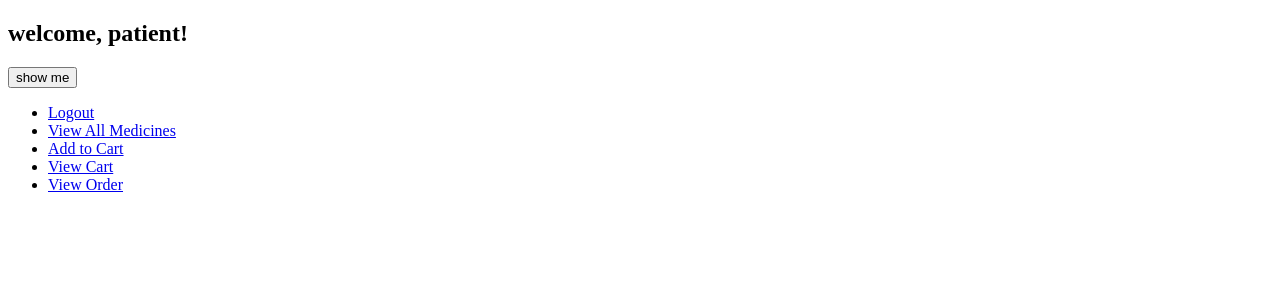
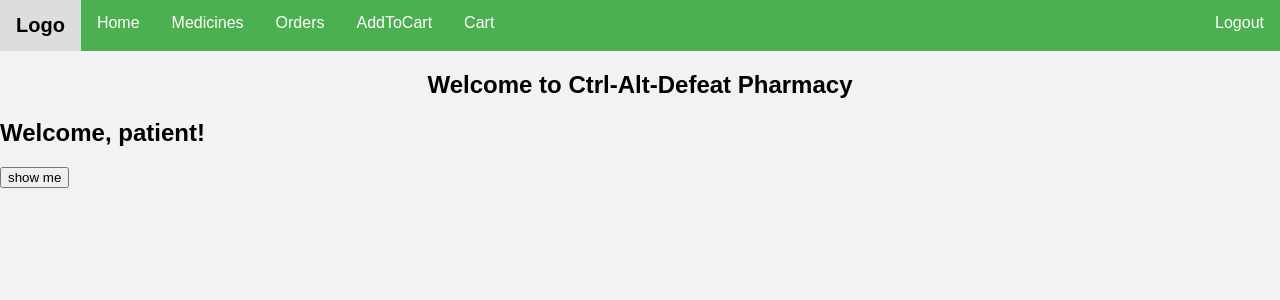
Before and after one commit to advanced-computer-lab-2023/Ctrl-Alt-Defeat-Pharmacy, a React (Vite) app in the folder frontend/: page /patients/home in a window 1280 px wide. Shown: the top 300 px of the page. Built offline with nearby package versions, Linux system fonts and the light colour scheme.

Commit message:
MedicinePage

```diff
--- /dev/null
+++ b/frontend/src/Css/MedicinePage.css
@@ -0,0 +1,95 @@
+
+body {
+  font-family: Arial, sans-serif;
+  background-color: #f2f2f2;
+  margin: 0;
+}
+
+h1 {
+  text-align: center;
+  margin-top: 50px;
+  margin-bottom: 30px;
+}
+
+.medicine-container {
+  max-width: 800px;
+  margin: 0 auto;
+  padding: 20px;
+  background-color: #fff;
+  border-radius: 8px;
+  box-shadow: 0px 0px 10px rgba(0, 0, 0, 0.1);
+  display: flex;
+  flex-direction: column;
+}
+
+.filter-search-section {
+  display: flex;
+  justify-content: space-between;
+  margin-bottom: 20px;
+}
+
+/* make the filter section and search sectio has the same size so that the view all button will be centred perfectly between them */
+.filter-section,
+.search-section {
+  width: 48%;
+}
+
+.filter-button,
+.view-all-button,
+.search-button {
+  padding: 8px;
+  font-size: 14px;
+  cursor: pointer;
+  background-color: #4caf50;
+  color: #fff;
+  border: none;
+  border-radius: 4px;
+  outline: none;
+  transition: 0.2s;
+}
+
+.filter-button:hover,
+.view-all-button:hover,
+.search-button:hover {
+  background-color: #3e8e41;
+}
+
+.view-all-button {
+  width: 20%;
+  margin-top: 10px;
+  /* Center the button */
+  margin-left: auto;
+  margin-right: auto;
+  display: block;
+}
+
+.view-all-button:hover {
+  background-color: #1e7e34;
+}
+
+.search-section input,
+.filter-section input {
+  margin-right: 8px; /* Add some margin to the right */
+}
+
+.medicine-list {
+  list-style: none;
+  padding: 0;
+}
+
+.medicine-item {
+  margin: 20px 0;
+  padding: 15px;
+  border: 1px solid #ddd;
+  border-radius: 8px;
+  transition: 0.2s;
+}
+
+.medicine-item:hover {
+  box-shadow: 0px 0px 10px rgba(0, 0, 0, 0.2);
+}
+
+.medicine-item img {
+  margin-top: 10px;
+  border-radius: 4px;
+}
--- /dev/null
+++ b/frontend/src/Css/PatientHome.css
@@ -0,0 +1,38 @@
+body {
+  font-family: Arial, sans-serif;
+}
+
+.top-navigation {
+  background-color: #4caf50;
+  overflow: hidden;
+}
+
+.top-navigation a {
+  float: left;
+  display: block;
+  color: #fff;
+  text-align: center;
+  padding: 14px 16px;
+  text-decoration: none;
+}
+
+.top-navigation a:hover {
+  background-color: #ddd;
+  color: black;
+}
+
+.top-navigation a.logo {
+  font-size: 20px;
+  font-weight: bold;
+}
+
+.top-navigation a.right {
+  float: right;
+}
+
+.center-content {
+  text-align: center;
+  margin: 20px 0;
+}
+
+/* Additional styles can be added based on your design preferences */
--- a/frontend/src/components/AddToCart.jsx
+++ b/frontend/src/components/AddToCart.jsx
@@ -15,7 +15,7 @@ const AddToCart = () => {
       const response = await axios.post('http://localhost:8000/api/v1/patient/addToCart', {
         medicineName,
         quantity: quantityValue,
-      }, [] ,{ withCredentials: true });
+      } ,{ withCredentials: true });
       setRes(response);
       setError(null);
 
--- a/frontend/src/components/GetAllMedicine.jsx
+++ /dev/null
@@ -1,60 +0,0 @@
-import React, { useState } from "react";
-import Axios from "axios";
-
-function GetAllMedicine() {
-  const [medicines, setMedicines] = useState([]);
-  const [medicalUseFilter, setMedicalUseFilter] = useState("");
-
-  const handleClick = async (e) => {
-    e.preventDefault();
-    const allMedicines = await Axios.get(
-      "http://localhost:8000/api/v1/pharmacy/getAllMedicine" ,[],{withCredentials: true}
-    );
-    setMedicines(allMedicines.data.data);
-  };
-
-  const handleFilter = async (e) => {
-    e.preventDefault();
-    const filteredMedicines = await Axios.get(
-      `http://localhost:8000/api/v1/pharmacy/medicine/searchByMedicalUse/${medicalUseFilter}`,[],{withCredentials: true}
-    );
-    setMedicines(filteredMedicines.data.data);
-  };
-
-  return (
-    <div>
-      <div>
-        <h2>Filter by Medical Use</h2>
-        <input
-          type="text"
-          placeholder="Enter Medical Use"
-          value={medicalUseFilter}
-          onChange={(e) => setMedicalUseFilter(e.target.value)}
-        />
-        <button onClick={handleFilter}>Filter by Medical Use</button>
-      </div>
-      <button onClick={handleClick}>View All Medicines</button>
-      {medicines && (
-        <div>
-          <h2>List of Available Medicines</h2>
-          <ul>
-            {medicines.map((medicine) => (
-              <li key={medicine._id}>
-                <strong>Name: {medicine.name}</strong>
-                <p>Price: ${medicine.price}</p>
-                <img src={medicine.picture} alt="pic" width='150px' />
-                <p>Description: {medicine.description}</p>
-                <p>Quantity: {medicine.quantity} in stock</p>
-                <p>Sales: {medicine.sales} units sold</p>
-                <p>Ingredients: {medicine.ingredients.join(", ")}</p>
-                <p>Medical Use: {medicine.medicalUse}</p>
-              </li>
-            ))}
-          </ul>
-        </div>
-      )}
-    </div>
-  );
-}
-
-export default GetAllMedicine;
--- a/frontend/src/components/GetMedicineByName.jsx
+++ /dev/null
@@ -1,52 +0,0 @@
-import React, { useState } from "react";
-import Axios from "axios";
-
-function GetMedicineByName() {
-  const [medicineName, setMedicineName] = useState("");
-  const [medicine, setMedicine] = useState(null);
-
-  const handleClick = async (e) => {
-    e.preventDefault();
-
-    const medicineSearched = await Axios.get(
-      `http://localhost:8000/api/v1/pharmacy/medicine/searchByName/${medicineName}`,[],{withCredentials: true}
-    );
-    console.log(medicineSearched.data.data);
-    setMedicine(medicineSearched.data.data);
-  };
-
-  return (
-    <div>
-      <h2>Search for Medicine</h2>
-      <form onSubmit={handleClick}>
-        <div>
-          <label>Enter Medicine Name:</label>
-          <input
-            type="text"
-            value={medicineName}
-            onChange={(e) => setMedicineName(e.target.value)}
-            required
-          />
-          <button type="submit">Search</button>
-        </div>
-      </form>
-      <h2>Medicine Information</h2>
-      {medicine &&
-        medicine.map((el, idx) => (
-          <div style={{ border: "1px solid black", width: "fit-content" }} key={idx}>
-            <ul>
-              <li>Name: {el.name}</li>
-              <li>Price: {el.price}</li>
-              <li>Description: {el.description}</li>
-              <li>Quantity: {el.quantity}</li>
-              <li>Sales: {el.sales}</li>
-              <li>Ingredients: {el.ingredients.toString()}</li>
-              <li>Medical Use: {el.medicalUse}</li>
-            </ul>
-          </div>
-        ))}
-    </div>
-  );
-}
-
-export default GetMedicineByName;
--- a/frontend/src/components/PatientHome.jsx
+++ b/frontend/src/components/PatientHome.jsx
@@ -1,23 +1,21 @@
 import React, { useState } from "react";
 import axios from "axios";
 import { Link } from "react-router-dom";
-import { useNavigate } from "react-router-dom";
+import "../Css/PatientHome.css";
 
 function PatientHome() {
   const [patient, setPatient] = useState(null);
-  const navigate = useNavigate();
 
   const handleLogout = async () => {
     const response = await axios.get(
-      "http://localhost:8000/api/v1/auth/logout", [],
-      { withCredentials: true }
+      "http://localhost:8000/api/v1/auth/logout", { withCredentials: true }
     );
     console.log(response.data);
   };
 
   const showData = async () => {
     const response = await axios.get(
-      "http://localhost:8000/api/v1/auth/getMe",[],
+      "http://localhost:8000/api/v1/auth/getMe",
       { withCredentials: true }
     );
     console.log(response.data);
@@ -26,7 +24,22 @@ function PatientHome() {
 
   return (
     <div>
-      <h2>welcome, patient!</h2>
+      <div className="top-navigation">
+        <Link to="/" className="logo">Logo</Link>
+        <Link to="/patients/home">Home</Link>
+        <Link to="/patients/medicines">Medicines</Link>
+        <Link to="/patients/viewOrder">Orders</Link>
+        <Link to="/patients/addToCart">AddToCart</Link>
+        <Link to="/patients/viewCart">Cart</Link>
+        <Link to="/" className="right" onClick={handleLogout}>Logout</Link>
+      </div>
+
+      <div className="center-content">
+        <h2>Welcome to Ctrl-Alt-Defeat Pharmacy</h2>
+      </div>
+
+      <div>
+        <h2>Welcome, patient!</h2>
         <button onClick={showData}>show me</button>
         {patient && (
           <div>
@@ -35,33 +48,7 @@ function PatientHome() {
             <p>email: {patient.email}</p>
           </div>
         )}
-      <ul>
-        <li>
-          <Link to="/" onClick={handleLogout}>
-            Logout
-          </Link>
-        </li>
-        <li>
-          <Link to="/patients/medicines" onClick={navigate('/patients/medicines')}>
-            View All Medicines
-          </Link>
-        </li>
-        <li>
-          <Link to="/patients/addToCart" onClick={navigate('/patients/addToCart')}>
-            Add to Cart
-          </Link>
-        </li>
-        <li>
-          <Link to="/patients/viewCart" onClick={navigate('/patients/viewCart')}>
-            View Cart
-          </Link>
-        </li>
-        <li>
-          <Link to="/patients/viewOrder" onClick={navigate('/patients/viewOrder')}>
-            View Order
-          </Link>
-        </li>
-      </ul>
+      </div>
     </div>
   );
 }
--- a/frontend/src/components/ViewCart.jsx
+++ b/frontend/src/components/ViewCart.jsx
@@ -8,16 +8,13 @@ const ViewCart = ({ patientUsername }) => {
   const [outOfStock, setOutOfStock] = useState(false);
 
   useEffect(() => {
-    if (patientUsername) {
-      handleSubmit();
-    }
-  }, [patientUsername]);
+    handleSubmit();
+  }, []);
 
   const handleSubmit = async () => {
     try {
-      const response = await axios.get(`http://localhost:8000/api/v1/patient/viewCart`,{
-        withCredentials: true,
-      });
+      const response = await axios.get(`http://localhost:8000/api/v1/patient/viewCart`,
+      { withCredentials: true,});
       setRes(response);
     } catch (error) {
       console.error('Error fetching cart:', error.response?.data?.error || error.message);
@@ -27,7 +24,7 @@ const ViewCart = ({ patientUsername }) => {
   const handleRemoveItem = async (medicineId) => {
     try {
         await axios.put(`http://localhost:8000/api/v1/patient/removeFromCart`, { medicineId: medicineId
-        }, [] ,{ withCredentials: true });
+        } ,{ withCredentials: true });
 
         setRes((prevRes) => {
             const updatedItems = prevRes.data.items.filter((item) => item.medicineId._id !== medicineId);
@@ -60,7 +57,7 @@ const ViewCart = ({ patientUsername }) => {
       await axios.put(`http://localhost:8000/api/v1/patient/updateQuantity`, {
         medicineId: medicineId,
         quantity: quantity
-      }, [] ,{ withCredentials: true });
+      } ,{ withCredentials: true });
 
       setOutOfStock(false);
 
```
Also changed, not shown: frontend/src/App.jsx (+6 -3 lines), frontend/src/components/MedicinePage.jsx (added, +91 -0 lines), 1 other file (tests, documents, lock files or other folders). Lines whose indentation alone changed are shown as unchanged.
